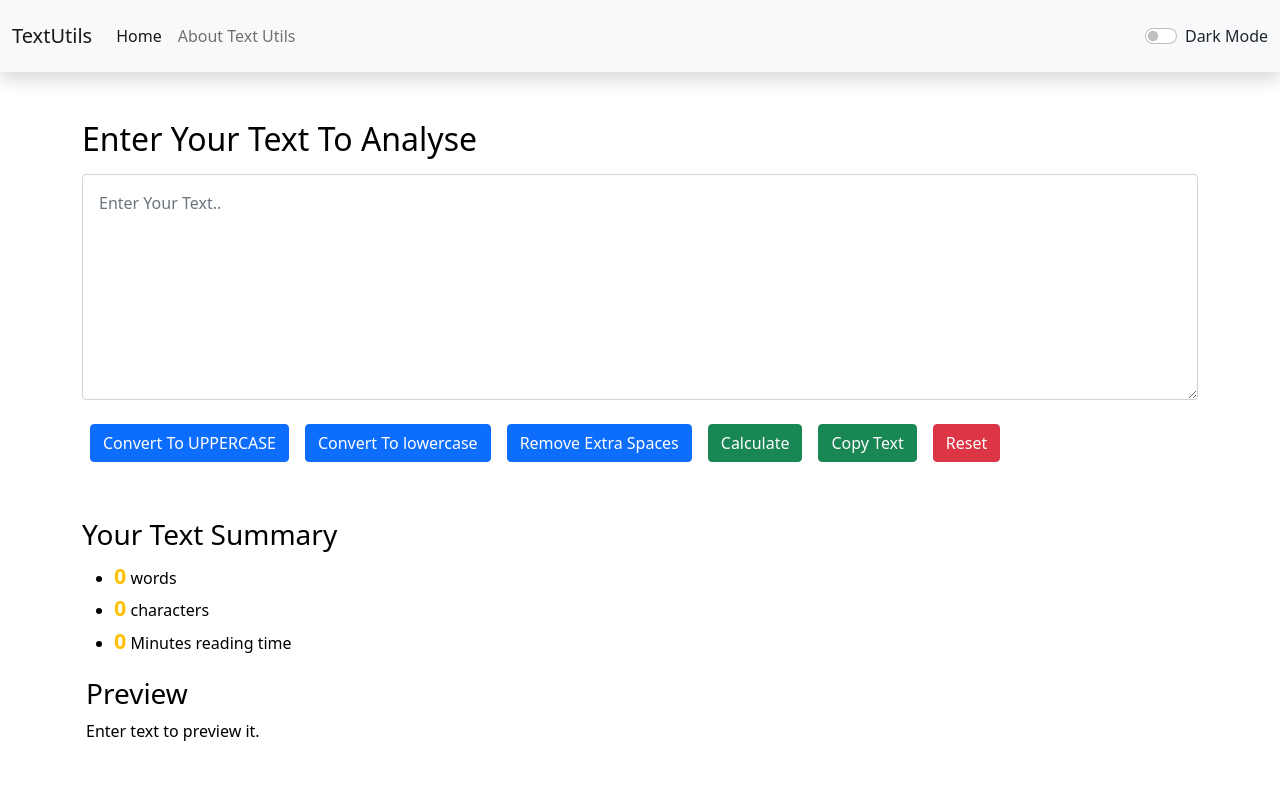
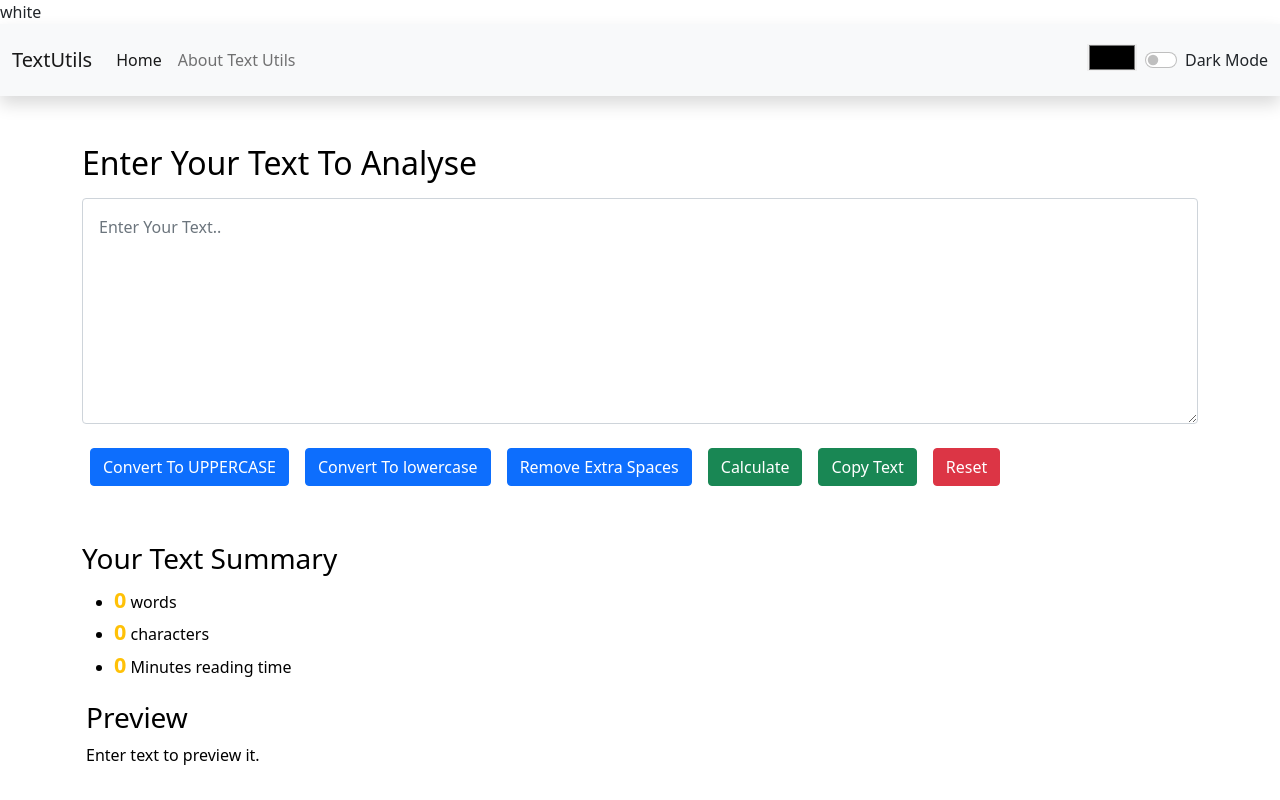
Before and after one commit to ArnabChatterjee20k/Text-Utils, a React (Create React App) app: page / in a window 1280 px wide. Shown: the top 800 px of the page. Built offline with nearby package versions, Linux system fonts and the light colour scheme.

Commit message:
added custom color changer

```diff
--- a/src/App.js
+++ b/src/App.js
@@ -5,6 +5,7 @@ import Navbar from "./components/Navbar";
 import TextForm from "./components/TextForm";
 function App() {
   const [mode,setmode] = useState("light") // whether dark mode is enabled or not
+  const [bodymode , setbodymode] = useState("white")
   const [alert , setAlert] = useState(null) // alert will be an object
 
   const render_alert = (type , message)=>{
@@ -21,20 +22,30 @@ function App() {
     // mode==="light"?setmode("dark"):setmode("light")
     if(mode==="light"){
       setmode("dark")
-      document.body.style.backgroundColor="grey"
+      setbodymode("grey")
+      console.log("Dark mode",bodymode)
+      // document.body.style.backgroundColor=bodymode
       render_alert("success","Dark Mode Enabled")
     }
     else{
       setmode("light")
-      document.body.style.backgroundColor="white"
+      setbodymode("white")
+      console.log("Light mode",bodymode)
+      // document.body.style.backgroundColor=bodymode
       render_alert("success","Light Mode Enabled")
     }
   }
+
+  const toggle_body_color = (color)=>{
+    setbodymode(color)
+    console.log(bodymode)
+  }
   return (
     <div>
-      <Navbar title="TextUtils" about_text="About Text Utils" search={false} mode={mode} toggle_function={toggle_mode}/>
+      {document.body.style.backgroundColor=bodymode}
+      <Navbar title="TextUtils" about_text="About Text Utils" search={false} mode={mode} toggle_function={toggle_mode} toggle_body_color = {toggle_body_color}/>
       <Alert alert={alert}/>
-        <TextForm heading="Enter Your Text To Analyse" mode={mode} render_alert={render_alert}/>
+        <TextForm heading="Enter Your Text To Analyse" mode={mode} render_alert={render_alert} body_col={bodymode}/>
         {/* <About/> */}
     </div>
   );
--- a/src/components/Navbar.jsx
+++ b/src/components/Navbar.jsx
@@ -25,9 +25,12 @@ export default function Navbar(props) {
                 <button className="btn btn-outline-success" type="submit">Search</button>
               </form>
               : null}
+            <div className="color_tab m-2">
+              <input type="color" className='border-0' name="choose_color" id="choose_color"  style={{cursor:"pointer"}} data-bs-toggle="tooltip" data-bs-placement="top" title="Custom Body Color" onChange={(e)=>{props.toggle_body_color(e.target.value)}}/>
+            </div>
             <div class="form-check form-switch my-3">
-              <input className="form-check-input" type="checkbox" id="flexSwitchCheckDefault" onClick={props.toggle_function}/>
-              <label className={`form-check-label text-${props.mode==="dark"?"light":"dark"}`} htmlFor="flexSwitchCheckDefault">Dark Mode</label>
+              <input className="form-check-input" type="checkbox" id="flexSwitchCheckDefault" onClick={props.toggle_function} />
+              <label className={`form-check-label text-${props.mode === "dark" ? "light" : "dark"}`} htmlFor="flexSwitchCheckDefault">Dark Mode</label>
             </div>
           </div>
         </div>
--- a/src/components/TextForm.jsx
+++ b/src/components/TextForm.jsx
@@ -47,7 +47,7 @@ export default function TextForm(props) {
             <div className="container my-3 py-3"  style={{color : props.mode==="dark"?"white":"black"}}>
                 <h2 className='my-3'>{props.heading}</h2>
                 <div className="mb-3">
-                    <textarea className="form-control p-3" name="text" id="text" rows="8" placeholder='Enter Your Text..' value={text} onChange={handle_change} style={{backgroundColor : props.mode==="dark"?"grey":"white",color:props.mode==="dark"?"white":"black"}}></textarea>
+                    <textarea className="form-control p-3" name="text" id="text" rows="8" placeholder='Enter Your Text..' value={text} onChange={handle_change} style={{backgroundColor : props.body_col,color:props.mode==="dark"?"white":"black"}}></textarea>
                 </div>
                 <button className="btn btn-primary m-2" onClick={handle_uppercase}>Convert To UPPERCASE</button>
                 <button className="btn btn-primary m-2" onClick={handle_lowercase}>Convert To lowercase</button>
```
